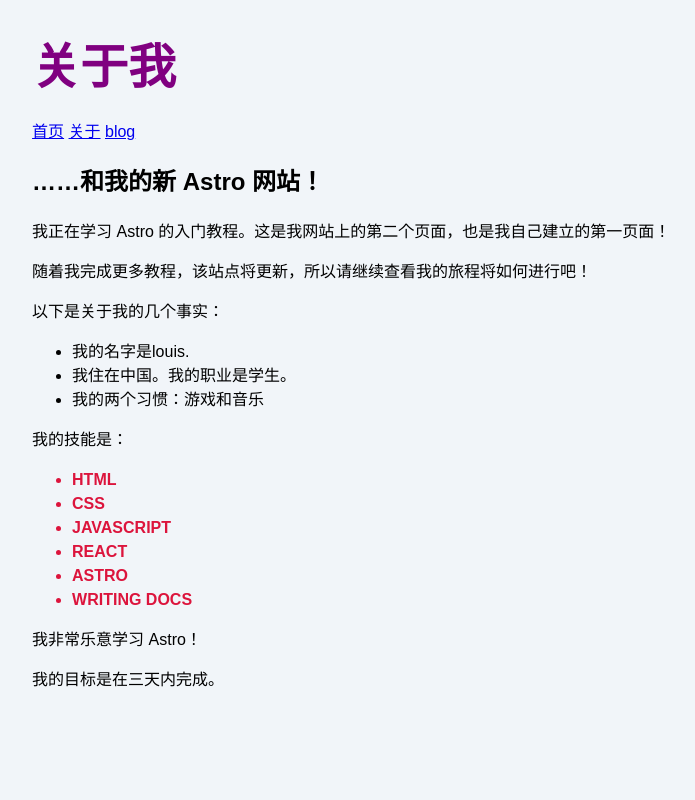
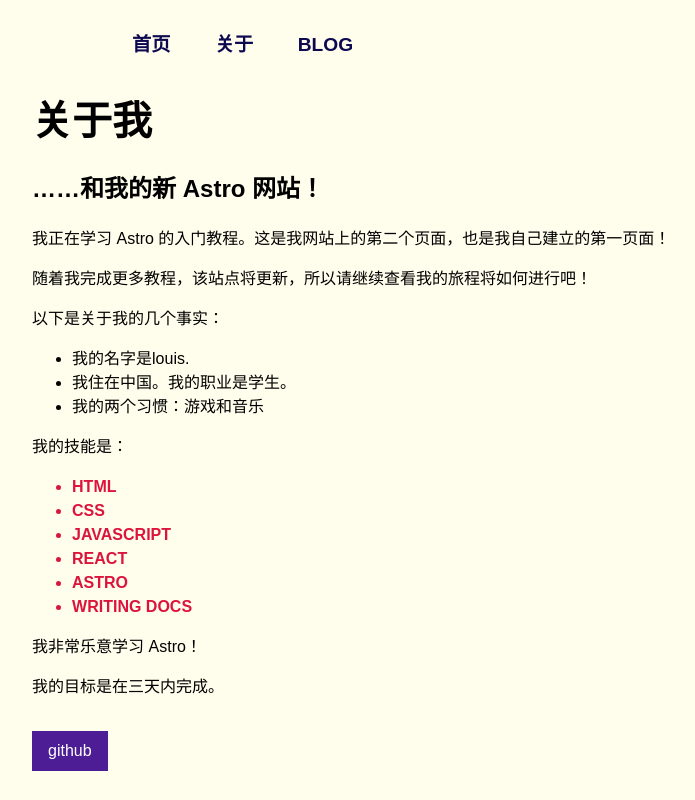
Before and after one commit to louis0703/First-stro-roject, an Astro site in the folder teal-telescope/: page /about in a window 1280 px wide. Shown: the whole page, without its empty margins (268-963 px from the left). Built offline with nearby package versions, Linux system fonts and the light colour scheme; Astro itself is replaced by a stand-in of ours.

Commit message:
新增Baselayout 并用它重构了前端页面

```diff
--- /dev/null
+++ b/teal-telescope/src/components/Footer.astro
@@ -0,0 +1,15 @@
+---
+import Social from "./Social.astro"
+---
+
+<footer>
+    <Social platform = "github" username = "louis0703" />
+</footer>
+
+<style>
+  footer {
+    display: flex;
+    gap: 1rem;
+    margin-top: 2rem;
+  }
+</style>
--- /dev/null
+++ b/teal-telescope/src/components/Header.astro
@@ -0,0 +1,11 @@
+---
+import Navigation from "./Navigation.astro";
+import Menu from "./Menu.astro";
+---
+
+<header>
+    <nav>
+        <Menu />
+        <Navigation />
+    </nav>
+</header>
--- /dev/null
+++ b/teal-telescope/src/components/Menu.astro
@@ -0,0 +1,5 @@
+---
+---
+<button aria-expanded="false" aria-controls="main-menu" class="menu">
+    Menu
+</button>
--- /dev/null
+++ b/teal-telescope/src/components/Navigation.astro
@@ -0,0 +1,10 @@
+---
+---
+
+<div id="main-menu" class="nav-links">
+
+    <a href="/">首页</a>
+    <a href="/about/">关于</a>
+    <a href="/blog">blog</a>
+
+</div>
--- /dev/null
+++ b/teal-telescope/src/components/Social.astro
@@ -0,0 +1,14 @@
+---
+const { platform, username } = Astro.props;
+---
+
+<a href= {`https://www.${platform}.com/${username}`}>{platform}</a>
+
+<style>
+  a {
+    padding: 0.5rem 1rem;
+    color: white;
+    background-color: #4c1d95;
+    text-decoration: none;
+  }
+</style>
--- /dev/null
+++ b/teal-telescope/src/layouts/BaseLayout.astro
@@ -0,0 +1,26 @@
+---
+import '../styles/global.css';
+import Footer from '../components/Footer.astro';
+import Header from '../components/Header.astro';
+
+const {pageTitle} = Astro.props;
+---
+
+<html lang="en">
+  <head>
+    <meta charset="utf-8" />
+    <link rel="icon" type="image/svg+xml" href="/favicon.svg" />
+    <meta name="viewport" content="width=device-width" />
+    <meta name="generator" content={Astro.generator} >
+    <title>{pageTitle}</title>
+  </head>
+  <body>
+    <Header />
+    <h1>{pageTitle}</h1>
+	  <slot />
+    <Footer />
+    <script>
+      import "../scripts/menu.js"
+    </script>
+  </body>
+</html>
--- a/teal-telescope/src/layouts/Layout.astro
+++ /dev/null
@@ -1,23 +0,0 @@
-<!doctype html>
-<html lang="en">
-	<head>
-		<meta charset="utf-8" />
-		<meta name="viewport" content="width=device-width" />
-		<link rel="icon" type="image/svg+xml" href="/favicon.svg" />
-		<link rel="icon" href="/favicon.ico" />
-		<meta name="generator" content={Astro.generator} />
-		<title>Astro Basics</title>
-	</head>
-	<body>
-		<slot />
-	</body>
-</html>
-
-<style>
-	html,
-	body {
-		margin: 0;
-		width: 100%;
-		height: 100%;
-	}
-</style>
--- a/teal-telescope/src/pages/about.astro
+++ b/teal-telescope/src/pages/about.astro
@@ -1,7 +1,8 @@
 ---
 import '../styles/global.css';
+import BaseLayout from '../layouts/BaseLayout.astro';
 
-const pagetitle = "关于我";
+const pageTitle = "关于我";
 
 const identity = {
   firstName: "louis",
@@ -21,23 +22,7 @@ const fontWeight = "bold"
 const textCase = "uppercase"
 ---
 
-<html>
-    <head>
-        <meta charset="utf-8" />
-        <link rel="icon" type="image/svg+xml" href="/favicon.svg" />
-        <meta name="viewport" content="width=device-width" />
-        <meta name="generator" content={Astro.generator} >
-        <title>{pagetitle}</title>
-    </head>
-
-    <body>
-        <h1>{pagetitle}</h1>
-
-        <a href="/">首页</a>
-        <a href="/about/">关于</a>
-        <a href="/blog">blog</a>
-
-
+<BaseLayout pageTitle = {pageTitle}>
     <style define:vars={{ skillcolor , fontWeight , textCase}}>
         h1 {
             color: purple;
@@ -76,5 +61,4 @@ const textCase = "uppercase"
     {finished && <p>我完成了这节教程！</p>}
 
     {goal === 3 ? <p>我的目标是在三天内完成。</p> : <p>我的目标不是 3 天。</p>}
-    </body>
-</html>
+</BaseLayout>
--- /dev/null
+++ b/teal-telescope/src/scripts/menu.js
@@ -0,0 +1,7 @@
+
+    const menu = document.querySelector('.menu');
+
+    menu?.addEventListener('click', () => {
+        const isExpanded = menu.getAttribute('aria-expanded') === 'true';
+        menu.setAttribute('aria-expanded', `${!isExpanded}`);
+    });
--- a/teal-telescope/src/styles/global.css
+++ b/teal-telescope/src/styles/global.css
@@ -1,5 +1,5 @@
 html {
-  background-color: #f1f5f9;
+  background-color: #fffdec;
   font-family: sans-serif;
 }
 
@@ -19,3 +19,59 @@ h1 {
   margin: 1rem 0;
   font-size: 2.5rem;
 }
+
+/* 导航样式 */
+.menu {
+  background-color: #0d0950;
+  border: none;
+  color: #fff;
+  font-size: 1.2rem;
+  font-weight: bold;
+  padding: 5px 10px;
+}
+
+.nav-links {
+  width: 100%;
+  display: none;
+  margin: 0;
+}
+
+.nav-links a {
+  display: block;
+  text-align: center;
+  padding: 10px 0;
+  text-decoration: none;
+  font-size: 1.2rem;
+  font-weight: bold;
+  text-transform: uppercase;
+  color: #0d0950;
+}
+
+.nav-links a:hover,
+.nav-links a:focus {
+  background-color: #ff9776;
+}
+
+:has(.menu[aria-expanded="true"]) .nav-links {
+  display: unset;
+}
+
+@media screen and (min-width: 636px) {
+  .nav-links {
+    margin-left: 5em;
+    display: block;
+    position: static;
+    width: auto;
+    background: none;
+  }
+
+  .nav-links a {
+    display: inline-block;
+    padding: 15px 20px;
+  }
+
+  .menu {
+    display: none;
+  }
+
+}
```
Also changed, not shown: teal-telescope/src/pages/blog.astro (+4 -18 lines), teal-telescope/src/pages/index.astro (+5 -23 lines). Lines whose indentation alone changed are shown as unchanged.
